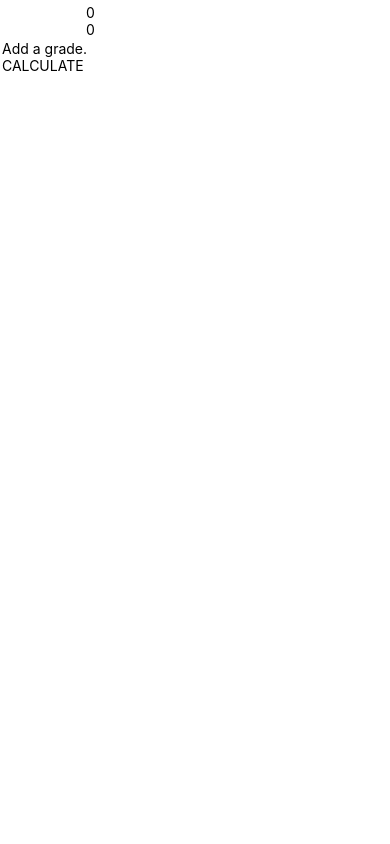
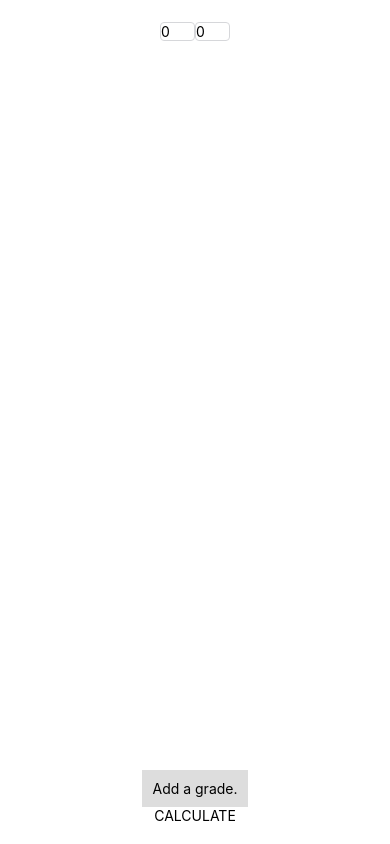
Before and after one commit to jacobsteves/Grade-Calculator, a React Native app: screen / in a window 390 px wide. Built offline with nearby package versions, Linux system fonts and the light colour scheme.

Commit message:
fixed calculation and start UI updates

```diff
--- a/App.js
+++ b/App.js
@@ -4,7 +4,8 @@ import {
     Text,
     View,
     TextInput,
-    ScrollView
+    ScrollView,
+    TouchableOpacity
 } from 'react-native';
 
 export default class App extends React.Component {
@@ -12,9 +13,16 @@ export default class App extends React.Component {
         super();
         this.state = {
             calculated: false,
-            grade: "0/0",
-            gradeArray: [{"grade":"0","value":"0"}]
+            grade: "0",
+            totalPercent: "0",
+            gradeArray: [{"grade":"","value":""}]
         };
+  }
+
+  componentDidMount(){
+    // for (i = 0; i < 25; ++i) {
+    //   this.addNewGrade();
+    // }
   }
 
   onChanged(position, gradeInput, text){
@@ -25,7 +33,10 @@ export default class App extends React.Component {
 
         for (var i=0; i < text.length; i++) {
             if(numbers.indexOf(text[i]) > -1 ) {
+                // Dont let the first number be 0
+                if (!(i == 0 && text[i] == 0)) {
                     newText = newText + text[i];
+                }
             }
             newNumber = newText;
         }
@@ -42,12 +53,14 @@ export default class App extends React.Component {
         return (
           <View key={i} style={styles.row}>
             <TextInput
+                style={styles.textInput}
                 placeholder="0"
                 keyboardType="numeric"
                 onChangeText={(text)=> this.onChanged(i, true, text)}
                 value={this.state.gradeArray[i].grade}
             />
             <TextInput
+                style={styles.textInput}
                 placeholder="0"
                 keyboardType="numeric"
                 onChangeText={(text)=> this.onChanged(i, false, text)}
@@ -61,8 +74,8 @@ export default class App extends React.Component {
   addNewGrade() {
     let { gradeArray } = this.state;
     let newGrade = {
-        "grade": "0",
-        "value": "0"
+        "grade": "",
+        "value": ""
     };
     gradeArray.push(newGrade);
 
@@ -76,14 +89,15 @@ export default class App extends React.Component {
 
     gradeArray.forEach((object) => {
         if (object.value > 0) {
-            currentGrade += object.grade / (object.value / 100);
+            currentGrade += object.grade * (object.value / 100);
             totalPercent += object.value / 1;
         }
     });
 
     this.setState({
         calculated: true,
-        grade: currentGrade + " / " + totalPercent
+        totalPercent: totalPercent,
+        grade: currentGrade + "%"
     });
   }
 
@@ -91,14 +105,20 @@ export default class App extends React.Component {
     return (
       <View style={styles.container}>
       {(!this.state.calculated) &&
-        <ScrollView contentContainerStyle={{flexGrow: 1}}>
+        <View style={{flex: 1}}>
+            <ScrollView style={styles.scrollView} contentContainerStyle={styles.scrollViewContainer}>
                 {this.renderTextInputs()}
-            <Text onPress={() => this.addNewGrade()}>Add a grade.</Text>
+            </ScrollView>
+            <View style={styles.textRow}>
+                <TouchableOpacity style={styles.button} onPress={() => this.addNewGrade()}>
+                    <Text>Add a grade.</Text>
+                </TouchableOpacity>
                 <Text onPress={() => this.calculateGrade()}>CALCULATE</Text>
-        </ScrollView>
+            </View>
+        </View>
       }
       {this.state.calculated &&
-        <View>
+        <View style={styles.gradeBox}>
             <Text>{this.state.grade}</Text>
             <Text onPress={() => this.setState({calculated: false})}>Back</Text>
        </View>
@@ -113,9 +133,10 @@ const styles = StyleSheet.create({
   container: {
     flex: 1,
     backgroundColor: '#fff',
-    alignItems: 'center',
-    justifyContent: 'center',
-    margin: 2,
+    //alignItems: 'center',
+    //justifyContent: 'center',
+    //margin: 2,
+    padding: 20,
   },
   row: {
     flexWrap: 'wrap',
@@ -123,5 +144,40 @@ const styles = StyleSheet.create({
     flexDirection: 'row',
     justifyContent: 'center',
     margin: 2,
+    //backgroundColor: 'skyblue',
+    alignItems: 'center',
+    justifyContent: 'center',
+  },
+  textRow: {
+    alignItems: 'center',
+    justifyContent: 'center',
+  },
+  textInput: {
+    width: 35,
+    borderRadius: 4,
+    borderWidth: 0.5,
+    borderColor: '#d6d7da',
+  },
+  gradeBox: {
+    alignItems: 'center',
+    justifyContent: 'center',
+  },
+  scrollView: {
+    //width: 300,
+    flex: 1,
+    flexGrow: 1,
+    flexShrink: 1,
+    flexBasis: 1,
+  },
+  scrollViewContainer: {
+    //flex: 1,
+    //alignItems: 'center',
+    //justifyContent: 'center',
+    paddingBottom: 50,
+  },
+  button: {
+    alignItems: 'center',
+    backgroundColor: '#DDDDDD',
+    padding: 10
   },
 });
```
Lines whose indentation alone changed are shown as unchanged.
